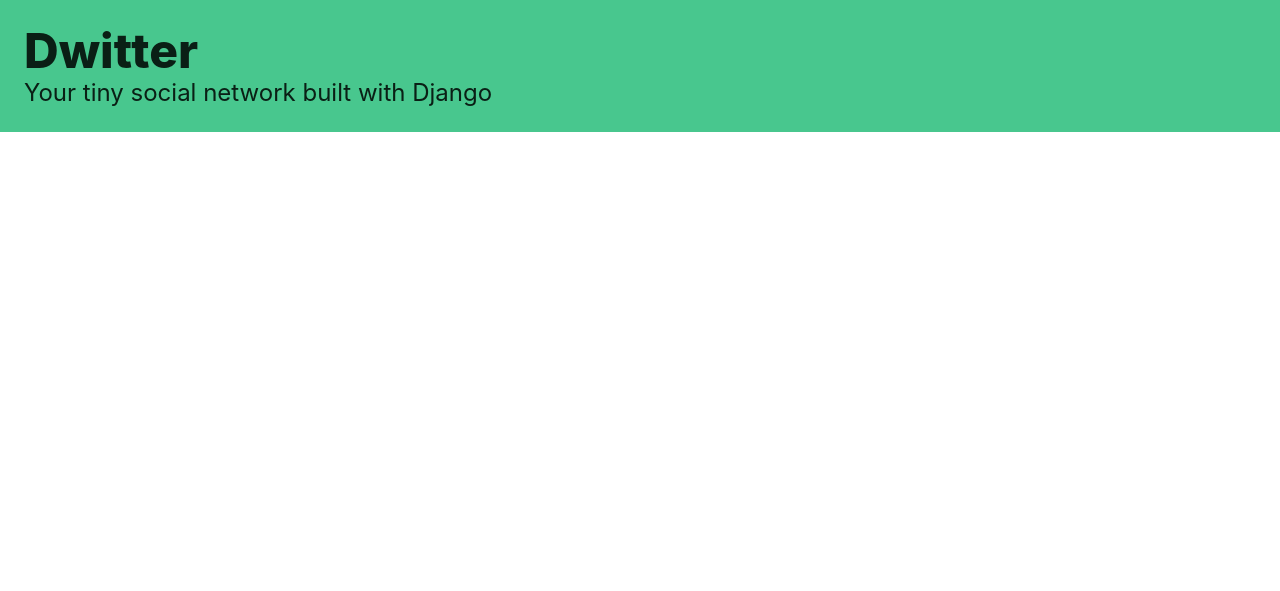
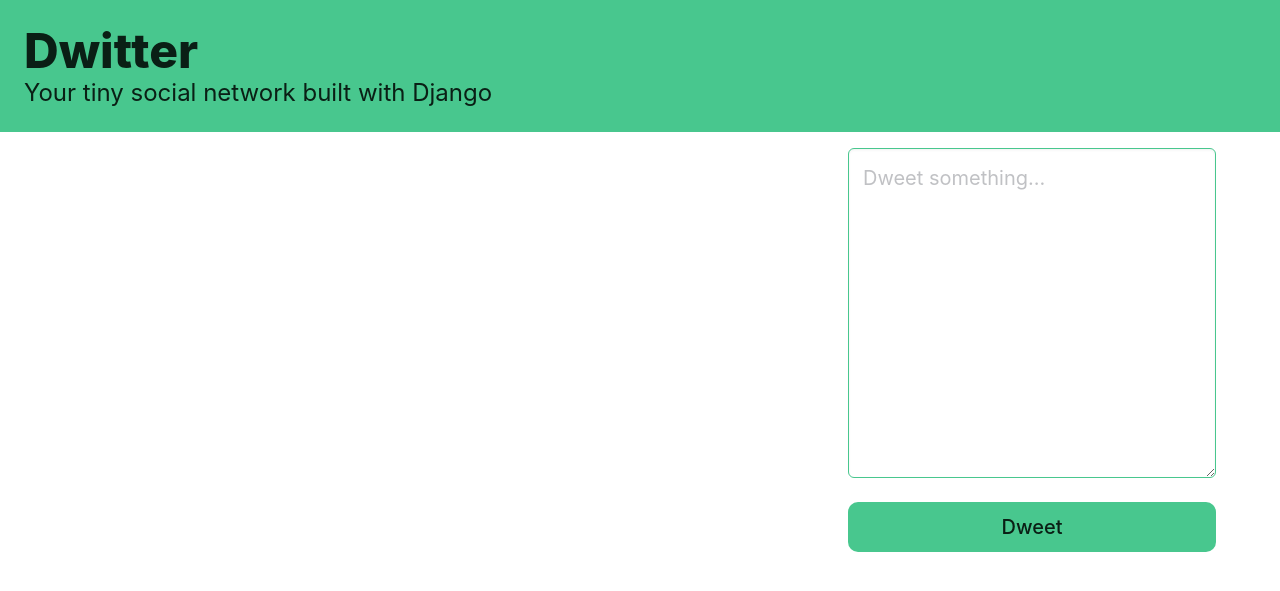
Before and after one commit to amirqa1381/dwitter, a Django app: template main/templates/main/dashboard.html in a window 1280 px wide. Shown: the top 591 px of the page. Run offline with Django 5.2, Linux system fonts and the light colour scheme; the template is opened without the code that fills it: values that come from a table or form of the project are taken from there, others are empty.

Commit message:
Added some part for the textarea that i added for the user that add their text

```diff
--- a/main/templates/main/dashboard.html
+++ b/main/templates/main/dashboard.html
@@ -18,4 +18,14 @@
             {% endfor %}
         {% endfor %}
     </div>
+
+    <div class="column is-one-third">
+        <form action="" method="post">
+            {% csrf_token %}
+            {{ form.as_p }}
+            <button class="button is-success is-fullwidth is-medium mt-5"
+                    type="submit">Dweet
+            </button>
+        </form>
+    </div>
 {% endblock %}
```
